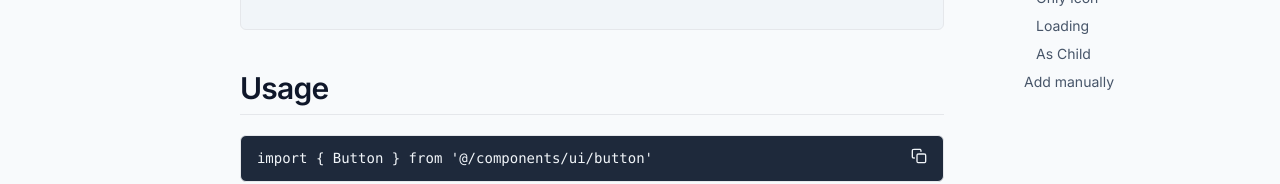
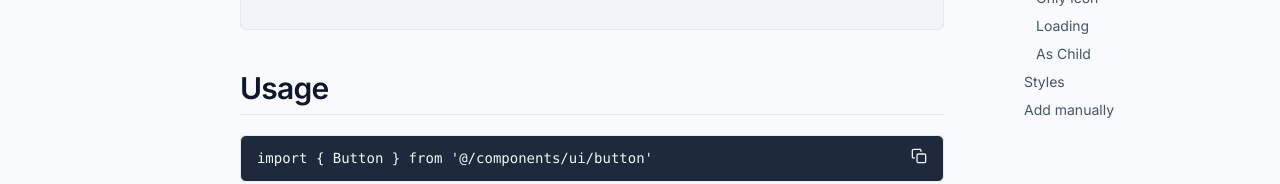
Before and after one commit to MidoDomy/SpacelessUI, a Next.js app: page /docs/components/button in a window 1280 px wide. Shown: the part 475-659 px from the top of the page. Built offline with nearby package versions, Linux system fonts and the light colour scheme.

Commit message:
Button page content styles section

```diff
--- a/app/docs/components/button/page.tsx
+++ b/app/docs/components/button/page.tsx
@@ -407,6 +407,19 @@ export default function ButtonDefault() {
           />
         </section>
 
+        {/* Styles section */}
+        <section id="styles" className="space-y-4">
+          <TypographyH2 className="pb-2 border-b">Styles</TypographyH2>
+          <TypographyP>
+            If you want the other component to have styles like a button, you
+            can achieve this with the <code>'asChild'</code> props or you can
+            export <code>'buttonVariants'</code> and use them in the class.
+          </TypographyP>
+
+          <Code>{`import { buttonVariants } from '@/components/ui/button'`}</Code>
+          <Code>{`<Link className={buttonVariants({ variant: "outline" })}>Click here</Link>`}</Code>
+        </section>
+
         {/* Manualy */}
         <section id="manually" className="space-y-4">
           <TypographyH2 className="pb-2 border-b">Add manually</TypographyH2>
@@ -575,6 +588,7 @@ export { Button, buttonVariants }`}
                 As Child
               </AsideNavigationLink>
             </AsideNavigationSubGroup>
+            <AsideNavigationLink href="#styles">Styles</AsideNavigationLink>
             <AsideNavigationLink href="#manually">
               Add manually
             </AsideNavigationLink>
--- a/app/globals.css
+++ b/app/globals.css
@@ -24,6 +24,7 @@
 ::before,
 ::after {
   border-color: theme("colors.border");
+  scroll-behavior: smooth;
 }
 
 body {
--- a/components/ui/button.tsx
+++ b/components/ui/button.tsx
@@ -14,7 +14,7 @@ const buttonVariants = cva(
         solid:
           'text-white hover:text-white border-auto-600 bg-auto-600 hover:bg-auto-700 hover:border-auto-700 active:bg-auto-800 active:border-auto-800 focus:ring-1 focus:ring-offset-1 focus:ring-auto-500',
         outline:
-          'border-auto-600 text-auto-600 hover:bg-auto-100 hover:border-auto-700 hover:text-auto-700 active:bg-auto-200 active:border-auto-800 active:text-auto-800 focus:ring-1 focus:ring-offset-1 focus:ring-auto-500',
+          'border-auto-600 text-auto-600 hover:bg-auto-600 hover:border-auto-600 hover:text-white active:bg-auto-700 active:border-auto-700 active:text-white focus:ring-1 focus:ring-offset-1 focus:ring-auto-500',
         ghost:
           'border-transparent text-auto-600 hover:bg-auto-100 hover:text-auto-700 active:bg-auto-200 active:text-auto-800 focus:ring-1 focus:ring-offset-1 focus:ring-auto-500',
         link: 'text-auto-600 hover:text-auto-700 active:text-auto-800',
```
